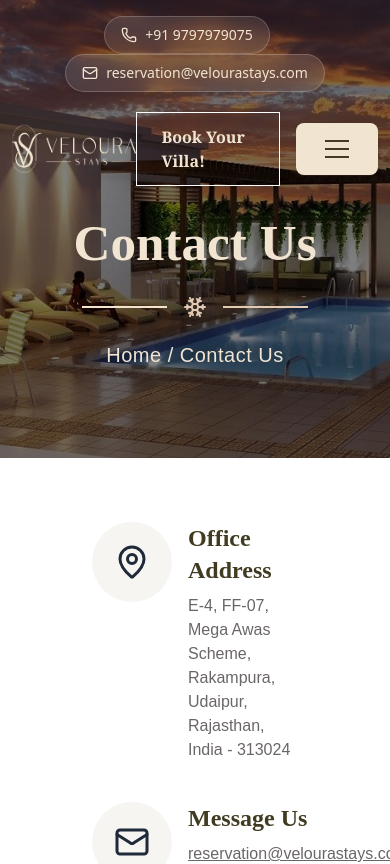
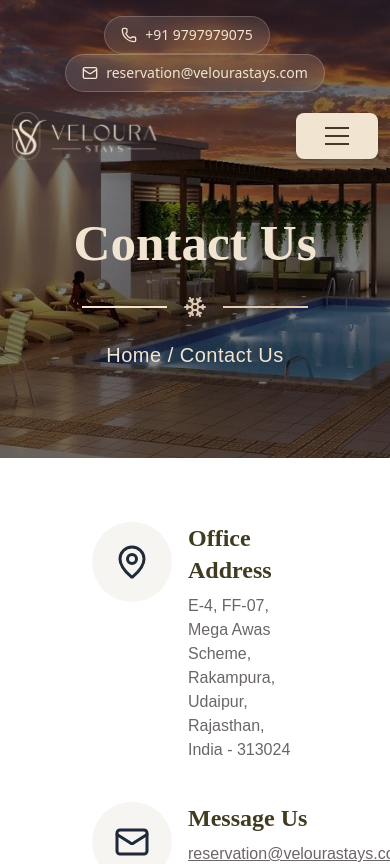
Before and after one commit to krunalvegda02/ValouraStays, a React (Vite) app: page /contact in a window 390 px wide. Shown: the top 864 px of the page. Built offline with nearby package versions, Linux system fonts and the light colour scheme; a web font is replaced by a local one.

Commit message:
mobile nav bar

```diff
--- a/src/App.jsx
+++ b/src/App.jsx
@@ -25,7 +25,7 @@ function App() {
           <Route path="villas" element={<Villas />} />
           <Route path="blogs" element={<Blogs />} />
           <Route path="villasIzara" element={<VillaIzara />} />
-          <Route path="thankyou" element={<Thankyou />} />
+          <Route path="/thankyou" element={<Thankyou />} />
           <Route path="blog/:id" element={<Blog />} />
           <Route path="destinations/udaipur" element={<UdaipurPage />} />
           <Route path="*" element={<h1>404 - Page Not Found</h1>} />
--- a/src/Constants/Images.jsx
+++ b/src/Constants/Images.jsx
@@ -129,6 +129,7 @@ import izarahero6 from "../assets/villaIzara/izarahero6.jpg"
 
 import contactushero from "../assets/contactushero.jpg"
 import udaipurHero2 from "../assets/VillasPage/UdaipurHero2.jpg"
+import Thankyouhero from "../assets/Thankyouhero.jpg"
 
 const IMAGES = {
     ROOM1: room1,
@@ -253,7 +254,8 @@ const IMAGES = {
 
     CONTACTUSHERO: contactushero,
 
-    UDAIPURHERO2: udaipurHero2
+    UDAIPURHERO2: udaipurHero2,
+    THANKYOUHERO: Thankyouhero
 
 };
 
--- a/src/Pages/Thankyou/Thankyou.jsx
+++ b/src/Pages/Thankyou/Thankyou.jsx
@@ -3,6 +3,7 @@ import CommonHero from '../../components/CommonHero'
 import Theme from '../../Constants/Theme'
 import { ExternalLink } from 'lucide-react'
 import Button from '../../components/Button'
+import IMAGES from '../../Constants/Images'
 
 // 🌐 Facebook Icon
 const FacebookIcon = ({ size = 32, className = "" }) => (
@@ -46,6 +47,7 @@ const Thankyou = () => {
   return (
     <div>
       <CommonHero
+        image={IMAGES.THANKYOUHERO}
         title={
           <div
             className="text-6xl"
@@ -64,7 +66,7 @@ const Thankyou = () => {
       <div className="flex flex-col md:flex-row justify-center items-center h-[50vh] gap-16 px-8">
         {/* Social Media Section */}
         <div
-          className="p-8 rounded-2xl shadow-xl backdrop-blur-sm flex flex-col justify-center items-center"
+          className="p-8 h-[250px] shadow-xl backdrop-blur-sm flex flex-col justify-center items-center"
           style={{
             backgroundColor: Theme.colors.background,
           }}
@@ -96,7 +98,7 @@ const Thankyou = () => {
 
         {/* Website Button Section */}
         <div
-          className="p-8 rounded-2xl shadow-xl backdrop-blur-sm flex flex-col items-center justify-center"
+          className="p-8 h-[250px] shadow-xl backdrop-blur-sm flex flex-col items-center justify-center"
           style={{
             backgroundColor: Theme.colors.background,
           }}
@@ -111,7 +113,7 @@ const Thankyou = () => {
             icon={false}
             variant="secondary"
             className="flex items-center gap-3 px-8 py-4 rounded-xl text-white font-semibold text-lg transition-all duration-300 hover:scale-105 hover:shadow-xl group"
-            onClick={() => window.open('https://yourwebsite.com', '_blank')}
+            onClick={() => window.open('https://valoura-stays-z7gb.vercel.app/', '_blank')}
           >
             <ExternalLink
               size={24}
--- a/src/index.css
+++ b/src/index.css
@@ -3,6 +3,13 @@
 @import url("https://fonts.googleapis.com/css2?family=DM+Serif+Display&display=swap");
 @import url("https://fonts.googleapis.com/css2?family=Oxygen&display=swap");
 @import url('https://fonts.googleapis.com/css2?family=Great+Vibes&display=swap');
+
+
+html, body {
+  overflow-x: hidden;
+  width: 100%;
+  max-width: 100vw;
+}
 
 
 /* ========= Root Variables ========= */
--- a/src/layout/Footer.jsx
+++ b/src/layout/Footer.jsx
@@ -5,6 +5,7 @@ import IMAGES from '../Constants/Images';
 
 const Footer = () => {
   return (
+
     <footer className="bg-[#F1E5D1] text-[#403B21] py-16 relative overflow-hidden ">
       <div className="container mx-auto px-4 relative z-10 section-container ">
         <div className="grid grid-cols-1 md:grid-cols-2 lg:grid-cols-6 gap-8">
--- a/src/layout/Navbar.jsx
+++ b/src/layout/Navbar.jsx
@@ -58,7 +58,8 @@ const Navbar = () => {
 
   return (
     <>
-      <div className='relative'>
+      <div className="relative overflow-x-hidden w-full max-w-[100vw]">
+
         {/* Top Bar */}
         <div
           className={`w-full text-${Theme.colors.text} transition-all duration-500 fixed top-0 z-50 ${isScrolled
@@ -205,84 +206,74 @@ const Navbar = () => {
 
 
 
-              {/* CTA & Mobile Menu */}
-              <div className="flex items-center space-x-4 z-50">
-                {/* Book Button */}
-                {isScrolled ? (
-                  <Button variant="secondary" icon={false}>
-                    <span className="font-serif text-white font-bold ">Book Your Villa!</span>
+
+              {/* CTA + Mobile Toggle */}
+              <div className="flex items-center space-x-2 sm:space-x-4 z-50 ">
+                <Button
+                  onClick={() => navigate("/villas")}
+                  variant={isScrolled ? "secondary" : "outline"}
+                  icon={false}
+                  className={`${isScrolled ? "" : "border-[#f1e5d1]"} px-4 sm:px-6 py-2 sm:py-3 hidden lg:flex`}
+                >
+                  <span
+                    className={`font-serif font-bold text-sm sm:text-base ${isScrolled ? "text-white" : "text-[#f1e5d1]"}`}
+                  >
+                    Book Your Villa!
+                  </span>
                 </Button>
-                ) : (
-                  <Button variant="outline" icon={false} className='border-[#f1e5d1]' >
-                    <span className="font-serif text-[#f1e5d1] font-bold ">Book Your Villa!</span>
-                  </Button>
-                )}
 
-                {/* Mobile Menu Button */}
+
+                {/* Mobile Toggle */}
                 <button
                   onClick={() => setIsMenuOpen(!isMenuOpen)}
-                  className="lg:hidden p-3 rounded-lg bg-white/10 backdrop-blur-sm border border-white/20 hover:bg-white/20 transition-all duration-300"
-                  aria-label="Toggle menu"
+                  className="lg:hidden p-2 sm:p-3 rounded-lg bg-white/10 backdrop-blur-sm border border-white/20 hover:bg-white/20 transition-all"
                 >
-                  <div className="w-6 h-6 flex flex-col justify-center space-y-1.5">
-                    <span
-                      className={`block h-0.5 bg-current transition-all duration-300 ${isMenuOpen ? 'w-6 rotate-45 translate-y-2' : 'w-6'
-                        }`}
-                    ></span>
-                    <span
-                      className={`block h-0.5 bg-current transition-all duration-300 ${isMenuOpen ? 'opacity-0' : 'w-6'
-                        }`}
-                    ></span>
-                    <span
-                      className={`block h-0.5 bg-current transition-all duration-300 ${isMenuOpen ? 'w-6 -rotate-45 -translate-y-2' : 'w-6'
-                        }`}
-                    ></span>
+                  <div className="flex flex-col justify-center space-y-1.5">
+                    <span className={`block h-0.5 bg-current transition-all ${isMenuOpen ? 'rotate-45 translate-y-1.5 w-6' : 'w-6'}`}></span>
+                    <span className={`block h-0.5 bg-current transition-all ${isMenuOpen ? 'opacity-0' : 'w-6'}`}></span>
+                    <span className={`block h-0.5 bg-current transition-all ${isMenuOpen ? '-rotate-45 -translate-y-1.5 w-6' : 'w-6'}`}></span>
                   </div>
                 </button>
               </div>
             </div>
 
+
+
+
             {/* Mobile Menu */}
             <div
-              className={`lg:hidden absolute top-full left-0 right-0 bg-white/95 backdrop-blur-xl shadow-xl border-t border-gray-100 transition-all duration-300 ${isMenuOpen ? 'max-h-96 opacity-100' : 'max-h-0 opacity-0 overflow-hidden'
-                }`}
+              className={`lg:hidden fixed top-[70px] left-0 w-screen h-[calc(100vh-70px)] overflow-y-auto bg-[#F7F5F1] backdrop-blur-xl shadow-xl border-t border-gray-200 rounded-b-2xl transition-all duration-500 ease-in-out ${isMenuOpen ? 'opacity-100 max-h-full' : 'opacity-0 max-h-0'}`}
             >
-              <div className="section-container py-6">
-                <div className="flex flex-col space-y-4">
+              <div className="flex flex-col space-y-3 p-6">
                 {navItems.map((item) => (
                   <Link
                     key={item.path}
                     to={item.path}
                     onClick={() => setIsMenuOpen(false)}
-                      className={`px-6 py-4 rounded-xl font-medium transition-all duration-300 ${activePath === item.path
-                        ? 'text-[#403B21] bg-amber-50 border-l-4 border-amber-500'
-                        : 'text-gray-600 hover:text-[#403B21] hover:bg-amber-50/50'
+                    className={`px-4 py-3 rounded-lg font-serif text-lg text-center transition ${activePath === item.path
+                      ? 'bg-[#403B21] text-white'
+                      : 'text-[#403B21] hover:bg-[#E6DCC4]'
                       }`}
                   >
                     {item.label}
                   </Link>
                 ))}
-
-                  {/* Mobile Book Button */}
                 <Link
                   to="/book"
                   onClick={() => setIsMenuOpen(false)}
-                    className="px-6 py-4 rounded-xl font-semibold text-center bg-[#403B21] text-white hover:bg-amber-600 transition-all duration-300 transform hover:scale-105 shadow-lg mt-4"
+                  className="w-full mt-3 bg-[#403B21] text-white text-lg font-serif py-3 rounded-xl shadow-md hover:bg-[#594f2e] transition"
                 >
                   Book Your Villa
                 </Link>
               </div>
             </div>
+
+          </nav>
         </div>
-          </nav>
-        </div >
 
         {/* Spacer for fixed navbar */}
-        < div
-          className={`transition-all duration-500 ${isScrolled ? 'h-20' : 'h-32'}`
-          }
-        ></div >
-      </div >
+        <div className={`${isScrolled ? 'h-20' : 'h-32'}`}></div>
+      </div>
     </>
   );
 };
```
Also changed, not shown: src/Pages/ContactUs/EmailForm.jsx (+16 -12 lines), src/assets/Thankyouhero.jpg (added). Lines whose indentation alone changed are shown as unchanged.
